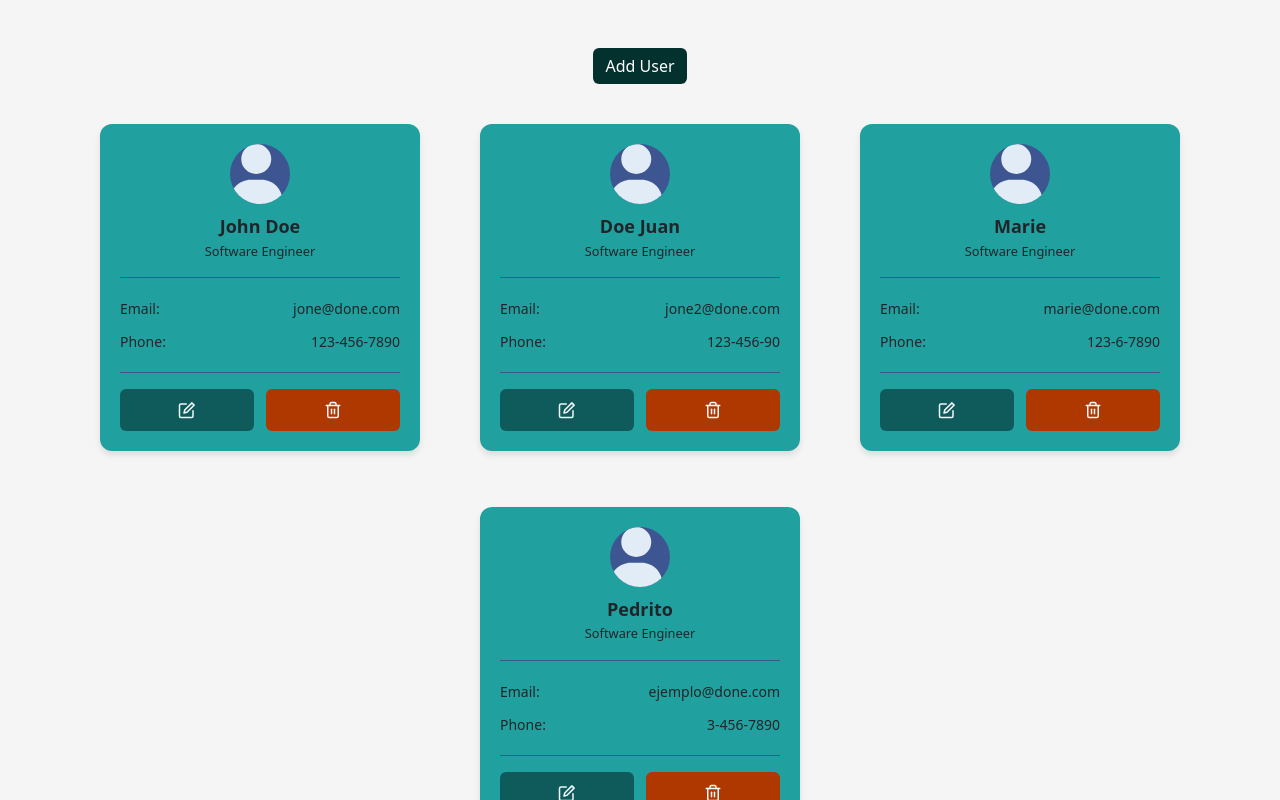
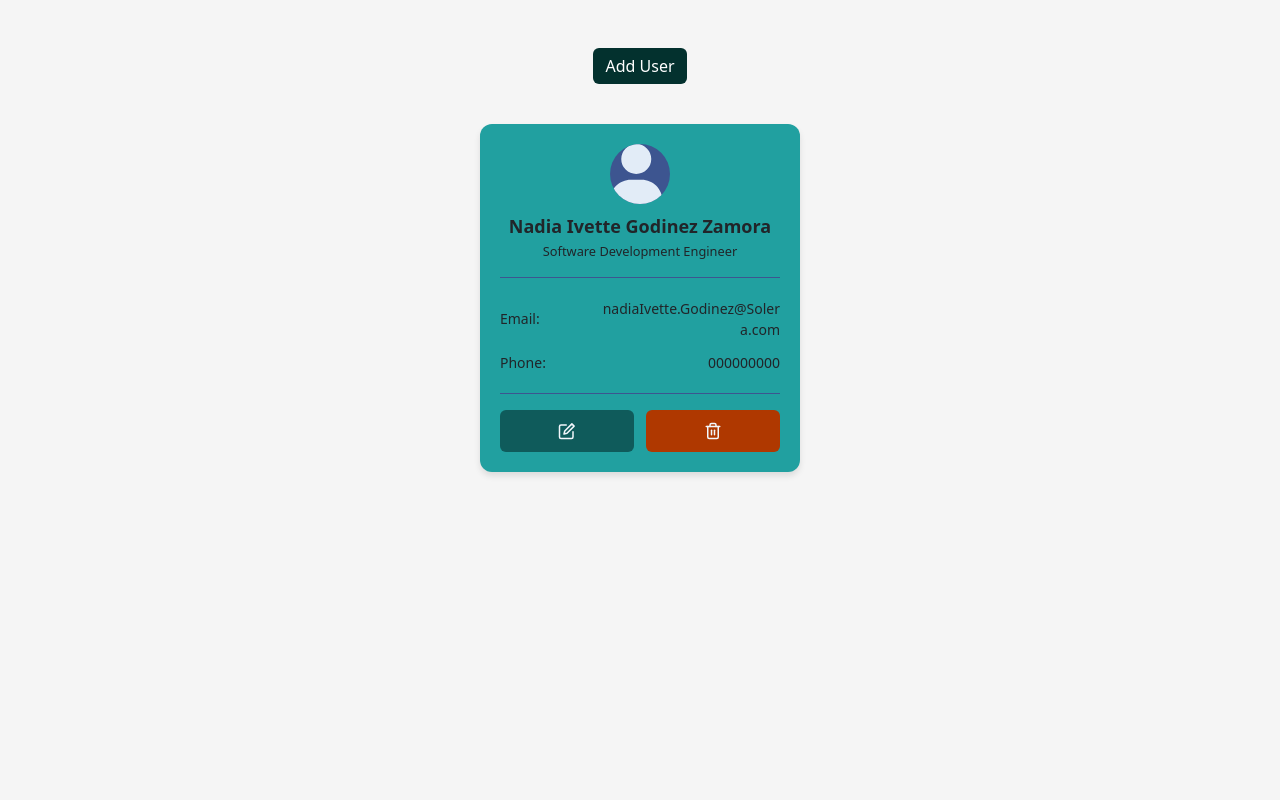
Before and after one commit to Ive21Go/react-users, a React (Create React App) app: page / in a window 1280 px wide. Built offline with nearby package versions, Linux system fonts and the light colour scheme.

Commit message:
Update default contact information in useEffect for improved clarity

```diff
--- a/src/App.js
+++ b/src/App.js
@@ -14,11 +14,7 @@ function App() {
   useEffect(() => {
 
     setContacts([
-      { id: '01', name: 'John Doe', title: 'Software Engineer', email: 'jone@done.com', phone: '123-456-7890' },
-      { id: '02', name: 'Doe Juan', title: 'Software Engineer', email: 'jone2@done.com', phone: '123-456-90' },
-      { id: '03', name: 'Marie', title: 'Software Engineer', email: 'marie@done.com', phone: '123-6-7890' },
-      { id: '04', name: 'Pedrito', title: 'Software Engineer', email: 'ejemplo@done.com', phone: '3-456-7890' }
-    ])
+      { id: '01', name: 'Nadia Ivette Godinez Zamora', title: 'Software Development Engineer', email: 'nadiaIvette.Godinez@Solera.com', phone: '000000000' }    ])
   }, []);
 
   const modalRef = useRef();
```
